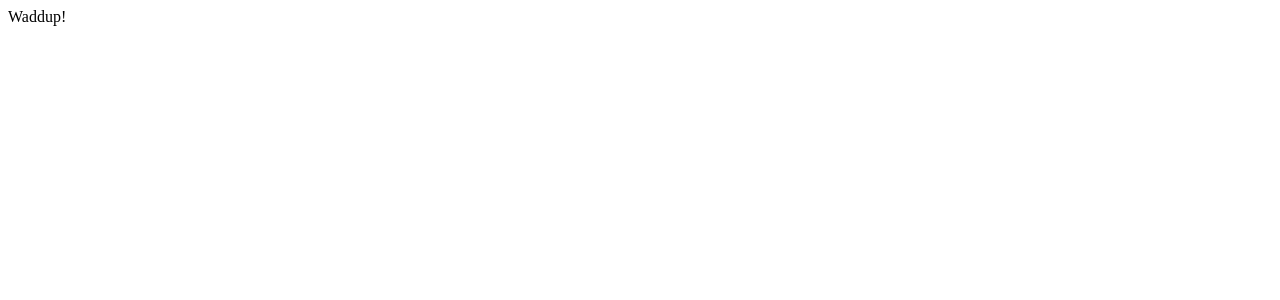
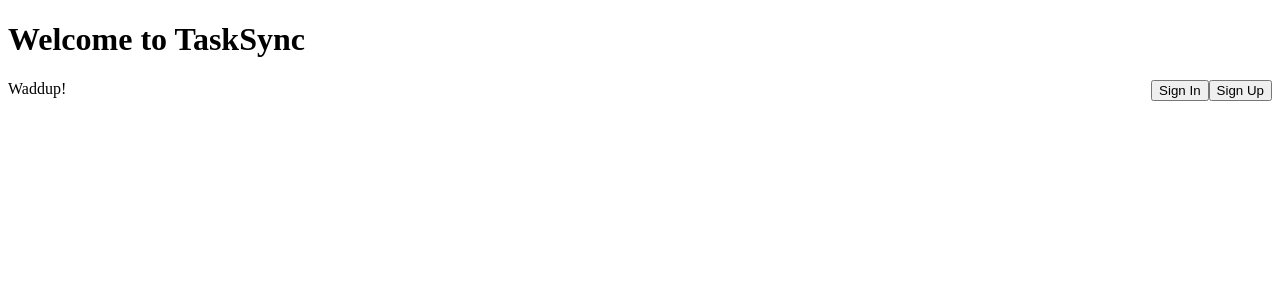
Before and after one commit to DPBoi-NCH/TaskSync, a React (Create React App) app: page / in a window 1280 px wide. Shown: the top 300 px of the page. Built offline with nearby package versions, Linux system fonts and the light colour scheme.

Commit message:
Fixing route again

```diff
--- a/src/App.js
+++ b/src/App.js
@@ -8,9 +8,9 @@
   return (
     <Router>
       <Routes>
-        <Route exact path="/" component={Home} />
-        <Route path="/signup" component={SignUp} />
-        <Route path="/signin" component={SignIn} />
+      <Route path="/" element={<Home />} />
+        <Route path="/signup" element={<SignUp />} />
+        <Route path="/signin" element={<SignIn />} />
       </Routes>
     </Router>
   );
```
